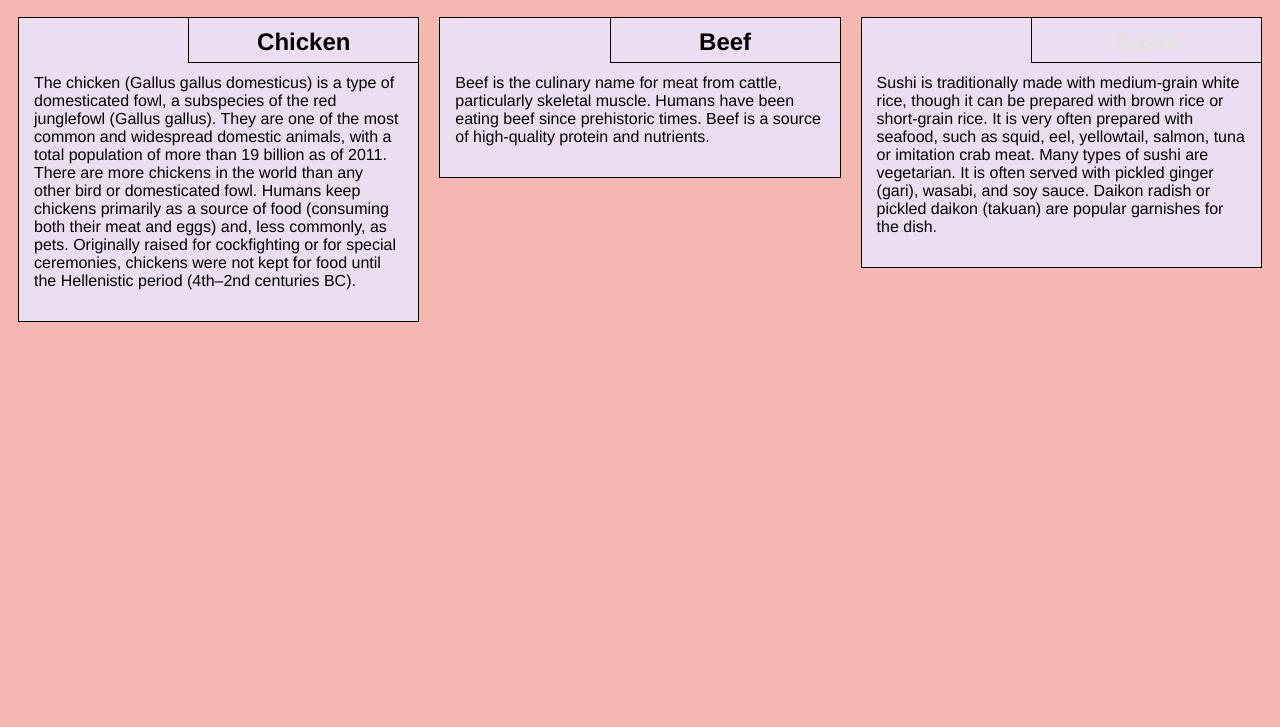
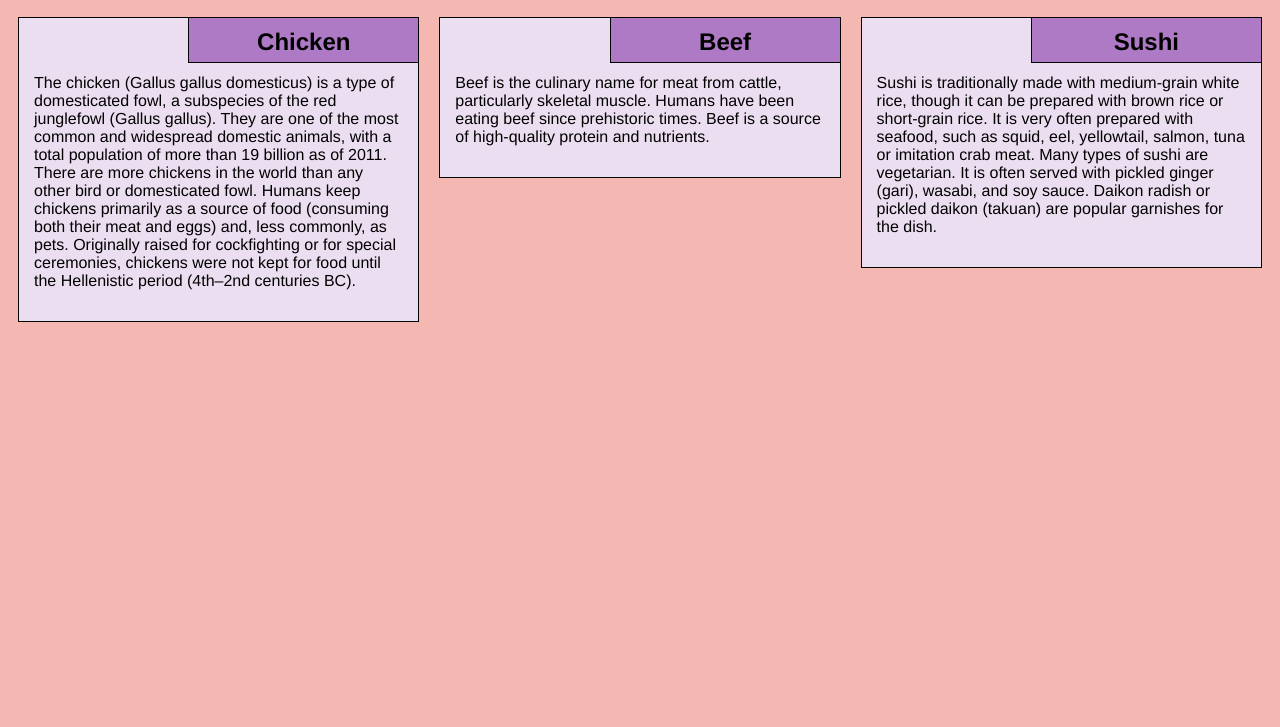
Before and after one commit to JunheePark/module2-solution, a plain HTML site: page index.html in a window 1280 px wide. Shown: the part 73-800 px from the top of the page. Drawn offline with Linux system fonts and the light colour scheme.

Commit message:
Update style.css

```diff
--- a/css/style.css
+++ b/css/style.css
@@ -33,16 +33,15 @@ section>h2 {
 }
 
 section.Chicken>h2 {
-    background-color: #EBDEF0;
+    background-color: #AF7AC5;
 }
 
 section.Beef>h2 {
-    background-color: #EBDEF0;
+    background-color: #AF7AC5;
 }
 
 section.Sushi>h2 {
-    color: #e2e2e2;
-    background-color: #EBDEF0;
+    background-color: #AF7AC5;
 }
 
 section>p {
```
